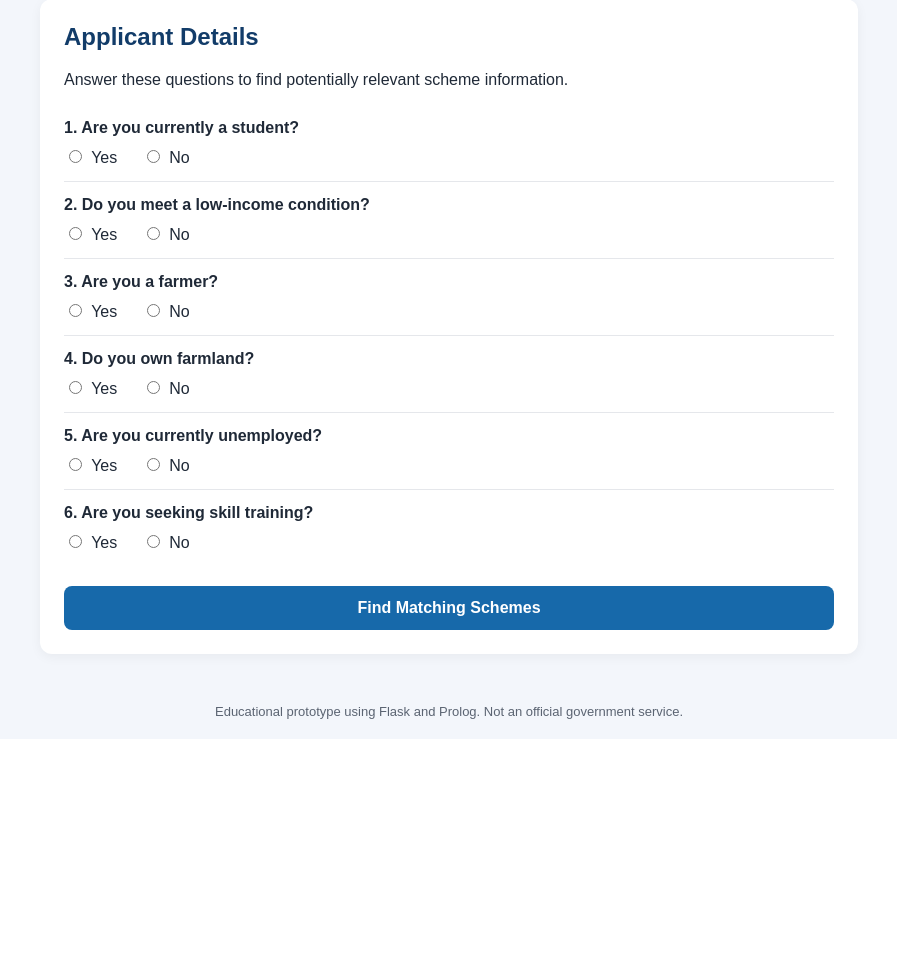
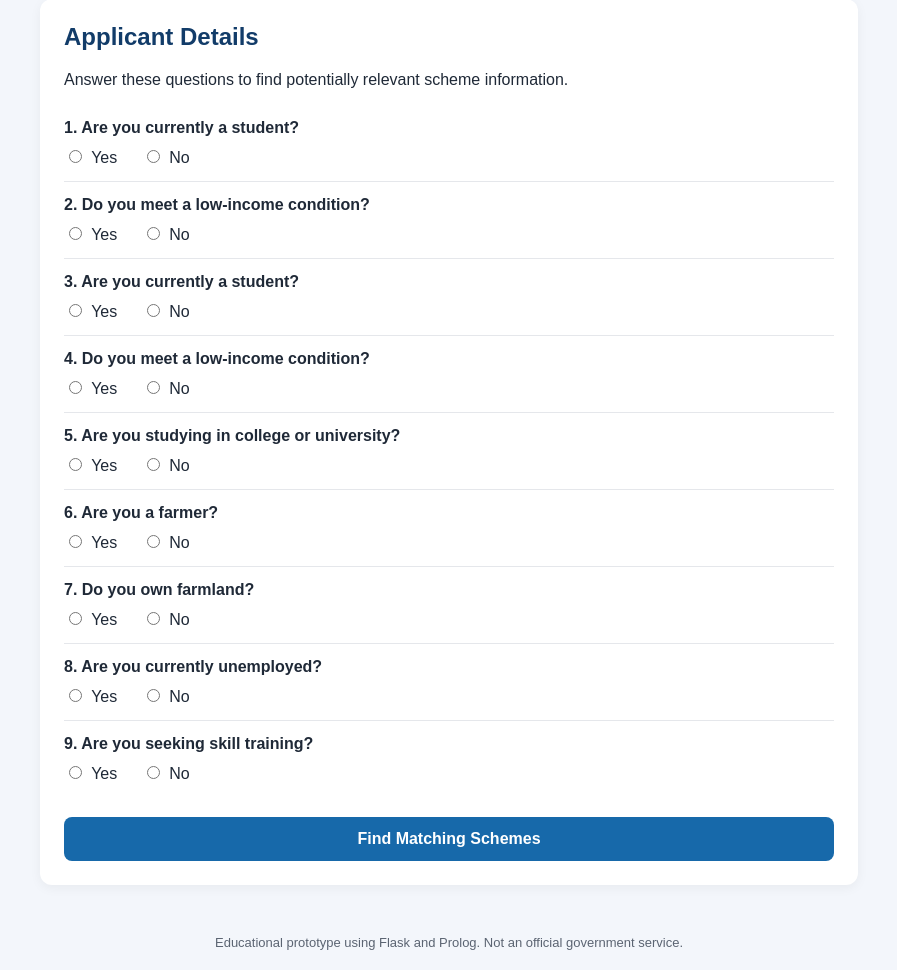
Before and after one commit to PainiDeviSravani/Government-Scheme-Advisor, a Flask app: page / in a window 1280 px wide. Shown: the part 156-1126 px from the top of the page, without its empty margins (191-1088 px from the left). Before the commit the page ends 875 px from the top, so only its background shows below. Run offline with Flask 3, Linux system fonts and the light colour scheme.

Commit message:
Update index.html

```diff
--- a/templates/index.html
+++ b/templates/index.html
@@ -137,6 +137,9 @@
             {% set questions = [
                 ('student', 'Are you currently a student?'),
                 ('low_income', 'Do you meet a low-income condition?'),
+                ('student', 'Are you currently a student?'),
+                ('low_income', 'Do you meet a low-income condition?'),
+                ('college_student', 'Are you studying in college or university?'),
                 ('farmer', 'Are you a farmer?'),
                 ('owns_farmland', 'Do you own farmland?'),
                 ('unemployed', 'Are you currently unemployed?'),
```
